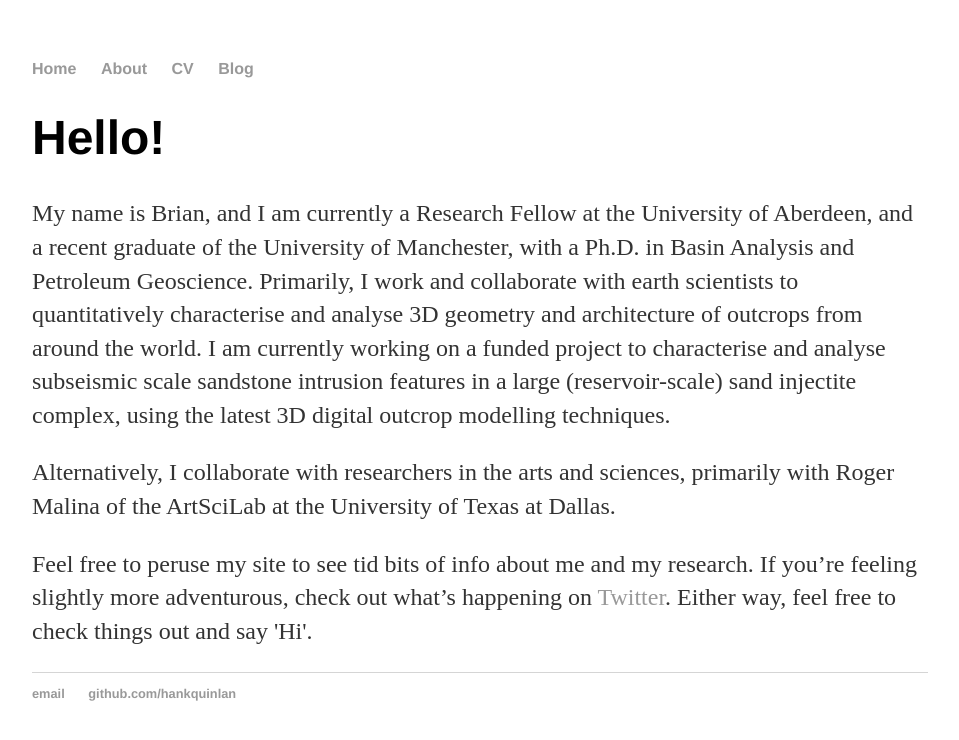
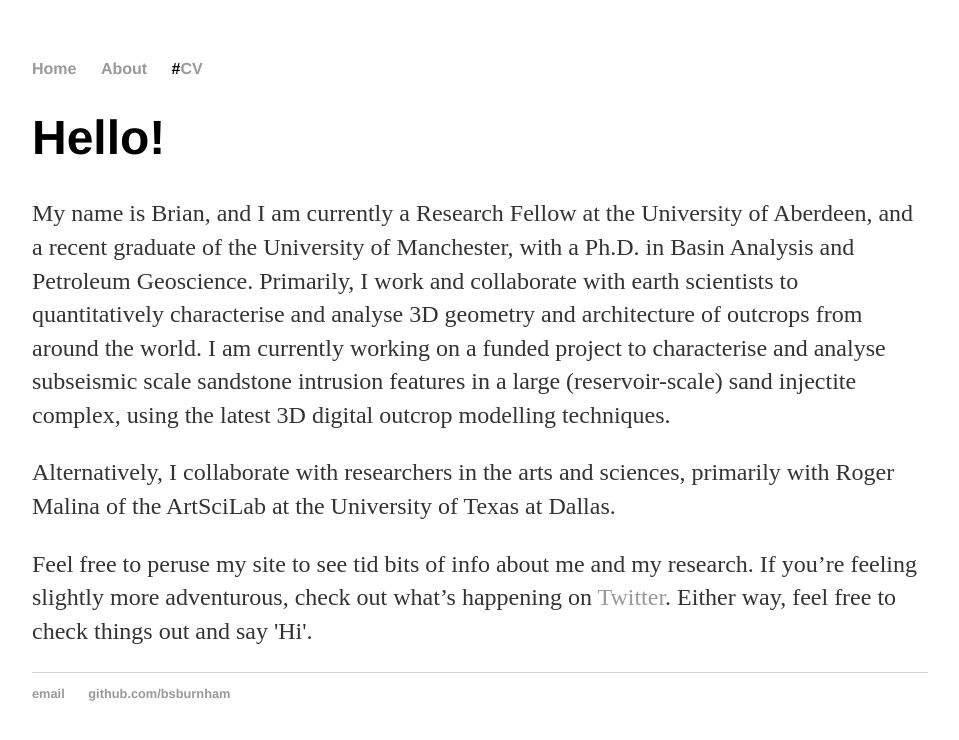
Before and after one commit to bsburnham/bsburnham.github.io, a Jekyll site: the page built from index.html, in a window 1280 px wide. Shown: the top 740 px of the page, without its empty margins (160-1119 px from the left). Built offline with Jekyll 4.4.1, drawn with Linux system fonts in a browser that asks for light colours.

Commit message:
Update default.html
changed footer

```diff
--- a/_layouts/default.html
+++ b/_layouts/default.html
@@ -10,8 +10,7 @@
 	    		<ul>
 	        		<li><a href="/">Home</a></li>
 		        	<li><a href="/about">About</a></li>
-	        		<li><a href="/cv">CV</a></li>
-	        		<li><a href="/blog">Blog</a></li>
+	        		#<li><a href="/cv">CV</a></li>
 	    		</ul>
 			</nav>
 			<div class="container">
@@ -22,7 +21,7 @@
 			<footer>
 	    		<ul>
 	        		<li><a href="mailto:hankquinlanhub@gmail.com">email</a></li>
-	        		<li><a href="https://github.com/hankquinlan">github.com/hankquinlan</a></li>
+	        		<li><a href="https://github.com/bsburnham">github.com/bsburnham</a></li>
 				</ul>
 			</footer>
 		</body>
```
